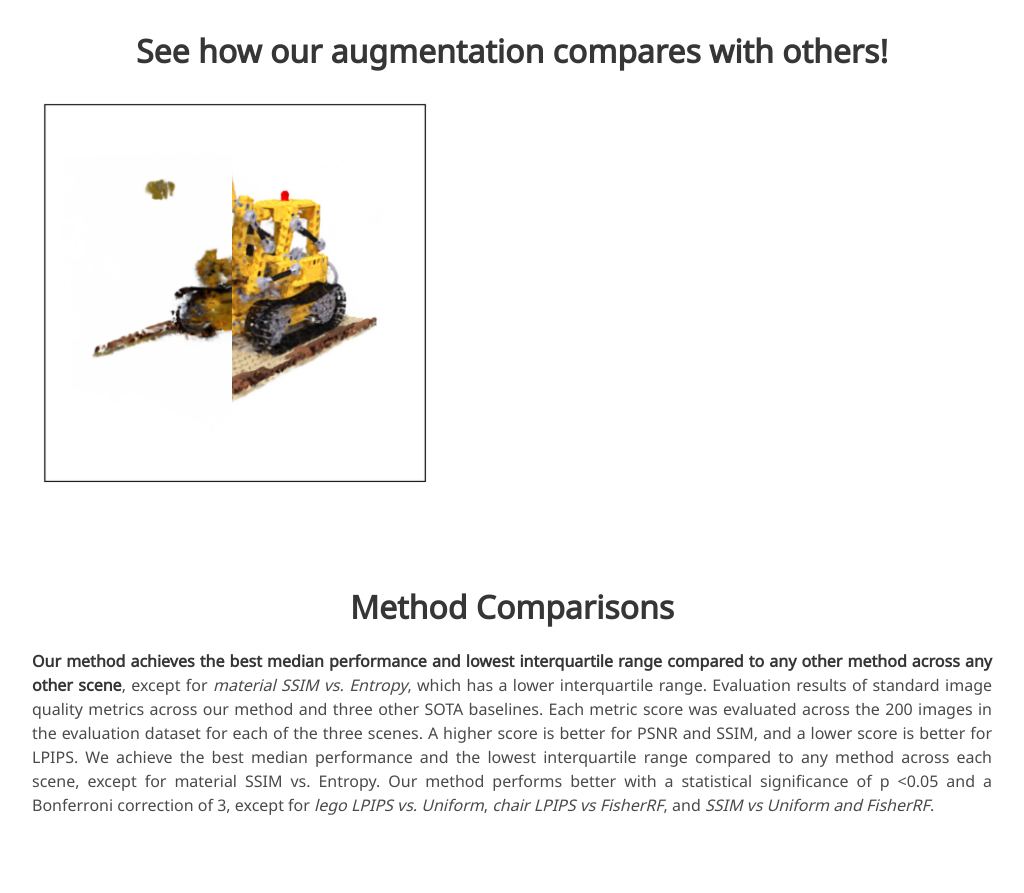
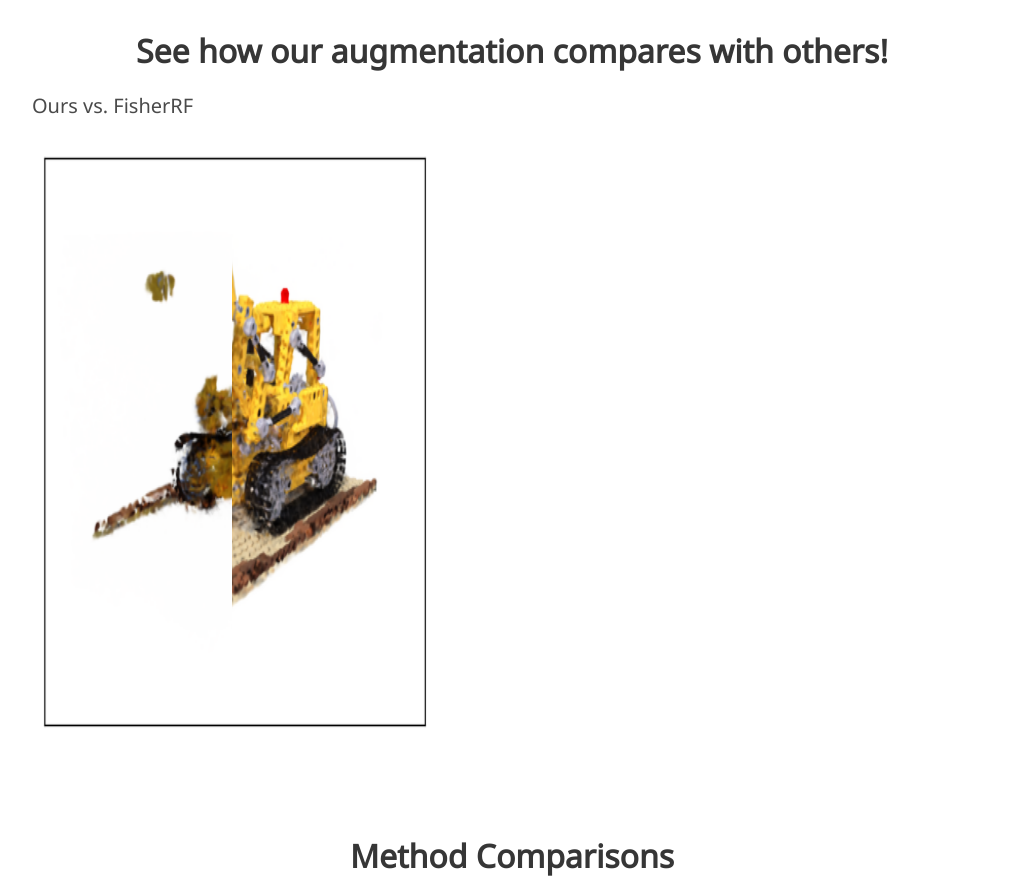
Before and after one commit to MurpheyLab/low-data-nerf, a plain HTML site: page index.html in a window 1280 px wide. Shown: the part 1162-2055 px from the top of the page, without its empty margins (128-1152 px from the left). Drawn offline with nearby package versions, Linux system fonts and the light colour scheme; some icons are missing; a web font is replaced by a local one.

Commit message:
moving label

```diff
--- a/index.html
+++ b/index.html
@@ -223,8 +223,8 @@
             <h2 class="title is-3">See how our augmentation compares with others!</h2>
           </div>
         </div>
+        <h2 class="subtitle">Ours vs. FisherRF</h2>
         <div class='img-container'>
-          <h2 class="subtitle has-text-centered">Ours vs. FisherRF</h2>
           <div class="img-in-container background-img" style="background-image: url(./static/images/ours_dozer.png); background-repeat: no-repeat;" id="bgImg"></div>
 
           <div class='img-in-container foreground-img' style="background-image: url(./static/images/fisher_dozer.png);" id="fgImg"></div>
--- a/static/css/index.css
+++ b/static/css/index.css
@@ -186,7 +186,7 @@ body {
 .img-container {
   position: relative;
   width: 400px;
-  height: 400px;
+  height: 600px;
   border: 2px solid white;
 }
 
```
